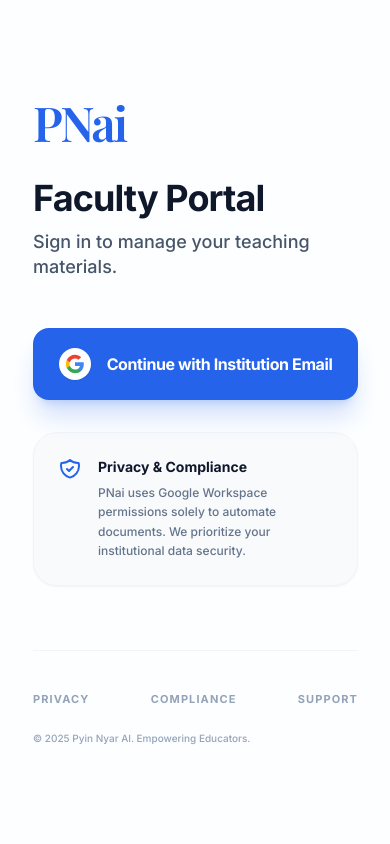
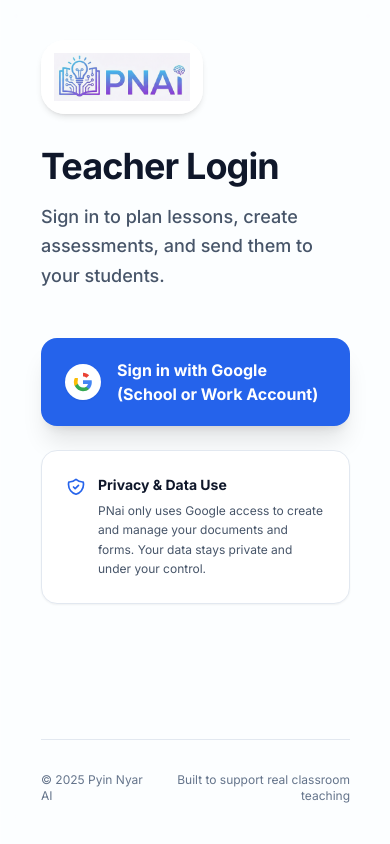
Before and after one commit to Timmythaw/ai-teacher-assistant, a Flask app: page /auth/login in a window 390 px wide. Run offline with Flask 3, Linux system fonts and the light colour scheme; some libraries are stand-ins or nearby versions; some web fonts are replaced.

Commit message:
log in page UI finalization

```diff
--- a/templates/login.html
+++ b/templates/login.html
@@ -3,9 +3,14 @@
 <head>
     <meta charset="UTF-8">
     <meta name="viewport" content="width=device-width, initial-scale=1.0">
-    <title>Login | PNai Academic Assistant</title>
+    <title>Login | PNai Teaching Assistant</title>
+
+    <!-- TailwindCSS -->
     <script src="https://cdn.tailwindcss.com"></script>
+
+    <!-- Fonts -->
     <link href="https://fonts.googleapis.com/css2?family=Inter:wght@300;400;500;600;700&family=Playfair+Display:ital,wght@0,600;1,600&display=swap" rel="stylesheet">
+
     <style>
         body { font-family: 'Inter', sans-serif; }
         .serif-title { font-family: 'Playfair Display', serif; }
@@ -35,181 +35,161 @@
         .hero-left-branding::after {
             content: '';
             position: absolute;
-            top: 0;
-            left: 0;
-            right: 0;
-            bottom: 0;
+            inset: 0;
             background-image: url("{{ url_for('static', filename='img/PNai logo.png') }}");
             background-size: cover;
-            background-position: center center;
-            background-repeat: no-repeat;
-            opacity: 0.45;
-            filter: saturate(1.1) contrast(1.05);
+            background-position: center;
+            opacity: 0.2;
             z-index: 0;
         }
 
         .hero-left-branding::before {
             content: '';
             position: absolute;
-            top: 0;
-            left: 0;
-            right: 0;
-            bottom: 0;
-            background: linear-gradient(135deg, rgba(240, 249, 255, 0.4) 0%, rgba(224, 241, 255, 0.2) 100%);
-            pointer-events: none;
+            inset: 0;
+            background: linear-gradient(135deg, rgba(240,249,255,0.4), rgba(224,241,255,0.2));
             z-index: 1;
         }
 
-        /* Responsive adjustments for different screen sizes */
-        @media (max-width: 1024px) {
-            .hero-left-branding::after {
-                opacity: 0.34;
-                background-position: center center;
-                background-size: cover;
-            }
-            .hero-left-branding::before {
-                background: linear-gradient(135deg, rgba(255, 255, 255, 0.8) 0%, rgba(255, 255, 255, 0.6) 100%);
-            }
-        }
-
-        .hero-content {
-            position: relative;
-            z-index: 2;
-        }
-
-        /* Readability: make hero text darker + add a subtle light "glow" against busy backgrounds */
-        .hero-content h1,
-        .hero-content h3 {
-            color: #0b1220; /* deep slate */
-            text-shadow:
-                0 1px 0 rgba(255, 255, 255, 0.85),
-                0 10px 28px rgba(255, 255, 255, 0.75);
-        }
-
-        .hero-content p {
-            color: #1f2937; /* gray-800 */
-            text-shadow:
-                0 1px 0 rgba(255, 255, 255, 0.75),
-                0 8px 22px rgba(255, 255, 255, 0.65);
-        }
-
-        /* Login Block Styling */
         .login-card {
             background: rgba(255, 255, 255, 0.9);
             backdrop-filter: blur(20px);
-            -webkit-backdrop-filter: blur(20px);
             border-left: 1px solid rgba(255, 255, 255, 0.3);
             box-shadow: -10px 0 30px rgba(0, 0, 0, 0.05);
         }
 
-        /* Hide scrollbar for Chrome, Safari and Opera */
-        .no-scrollbar::-webkit-scrollbar {
-            display: none;
-        }
-        /* Hide scrollbar for IE, Edge and Firefox */
-        .no-scrollbar {
-            -ms-overflow-style: none;  /* IE and Edge */
-            scrollbar-width: none;  /* Firefox */
-        }
+        .no-scrollbar::-webkit-scrollbar { display: none; }
+        .no-scrollbar { -ms-overflow-style: none; scrollbar-width: none; }
     </style>
 </head>
+
 <body class="academic-bg h-screen flex overflow-hidden no-scrollbar">
 
-    <!-- Hero Content (Left Side) -->
+<!-- LEFT: Brand & Value -->
 <div class="hidden lg:flex flex-1 flex-col justify-between p-12 xl:p-20 hero-left-branding h-full">
-        <div>
+
+    <div class="-mt-16">
         <div class="mb-10">
-                <span class="px-4 py-1.5 text-[10px] font-bold tracking-[0.2em] text-blue-700 uppercase border border-blue-200 rounded-full bg-blue-50/80 backdrop-blur-sm">
-                    Academic Assistant
+            <span class="px-4 py-1.5 text-[10px] font-bold tracking-[0.2em] text-blue-700 uppercase border border-blue-200 rounded-full bg-blue-50/80">
+                Your AI teaching companion
             </span>
         </div>
 
-            <h1 class="text-7xl xl:text-8xl font-bold mb-6 tracking-tighter serif-title">PNai</h1>
-            <p class="text-2xl xl:text-3xl mb-12 max-w-2xl leading-relaxed">
-                <span class="text-blue-600 italic font-semibold">Pyin Nyar AI</span> — Wisdom for the modern educator.
+        <div class="mb-8">
+            <div class="inline-flex bg-white/70 backdrop-blur-md p-3 rounded-3xl border border-white/50 shadow-lg overflow-hidden">
+                <img src="{{ url_for('static', filename='img/PNai title logo.png') }}" alt="PNai Logo" class="h-14 xl:h-16 w-auto object-contain mix-blend-multiply">
+            </div>
+        </div>
+
+        <p class="text-2xl xl:text-3xl mb-14 max-w-2xl leading-relaxed text-slate-800 font-medium">
+            <span class="text-blue-600 italic font-bold">Pyin Nyar AI</span>
+            — Smart support for everyday teaching.
         </p>
 
-            <div class="grid grid-cols-2 gap-12">
-                <div class="space-y-3">
-                    <div class="w-12 h-12 bg-blue-50/80 rounded-2xl flex items-center justify-center text-blue-600 border border-blue-100 shadow-sm backdrop-blur-sm">
-                        <svg class="w-6 h-6" fill="none" stroke="currentColor" viewBox="0 0 24 24"><path stroke-linecap="round" stroke-linejoin="round" stroke-width="2" d="M12 6.253v13m0-13C10.832 5.477 9.246 5 7.5 5S4.168 5.477 3 6.253v13C4.168 18.477 5.754 18 7.5 18s3.332.477 4.5 1.253m0-13C13.168 5.477 14.754 5 16.5 5c1.747 0 3.332.477 4.5 1.253v13C19.832 18.477 18.247 18 16.5 18c-1.746 0-3.332.477-4.5 1.253"></path></svg>
+        <div class="grid grid-cols-2 gap-10">
+             <!-- Feature 1 -->
+             <div class="space-y-4 bg-white/50 backdrop-blur-sm p-6 rounded-3xl border border-white/60 shadow-md hover:shadow-lg transition-shadow">
+                 <div class="w-14 h-14 bg-gradient-to-br from-blue-50 to-blue-100 rounded-2xl flex items-center justify-center text-blue-600 border border-blue-200 shadow-sm">
+                     <svg class="w-7 h-7" fill="none" stroke="currentColor" viewBox="0 0 24 24">
+                         <path stroke-linecap="round" stroke-linejoin="round" stroke-width="2" d="M9 12h6m-6 4h6m2 5H7a2 2 0 01-2-2V5a2 2 0 012-2h5.586a1 1 0 01.707.293l5.414 5.414a1 1 0 01.293.707V19a2 2 0 01-2 2z"></path>
+                     </svg>
                  </div>
-                    <h3 class="text-xl font-bold">Institutional Efficiency</h3>
-                    <p class="text-sm leading-relaxed font-medium">Automate lesson structures and rubrics into institutional formats.</p>
+                 <h3 class="text-xl font-bold text-slate-900">Lesson Planning, Simplified</h3>
+                 <p class="text-sm leading-relaxed text-slate-700 font-medium">
+                     Create lesson outlines from your materials and edit them easily in Google Docs.
+                 </p>
              </div>
 
-                <div class="space-y-3">
-                    <div class="w-12 h-12 bg-purple-50/80 rounded-2xl flex items-center justify-center text-purple-600 border border-purple-100 shadow-sm backdrop-blur-sm">
-                        <svg class="w-6 h-6" fill="none" stroke="currentColor" viewBox="0 0 24 24"><path stroke-linecap="round" stroke-linejoin="round" stroke-width="2" d="M19 11H5m14 0a2 2 0 012 2v6a2 2 0 01-2 2H5a2 2 0 01-2-2v-6a2 2 0 012-2m14 0V9a2 2 0 00-2-2M5 11V9a2 2 0 012-2m0 0V5a2 2 0 012-2h6a2 2 0 012 2v2M7 7h10"></path></svg>
+             <!-- Feature 2 -->
+             <div class="space-y-4 bg-white/50 backdrop-blur-sm p-6 rounded-3xl border border-white/60 shadow-md hover:shadow-lg transition-shadow">
+                 <div class="w-14 h-14 bg-gradient-to-br from-purple-50 to-purple-100 rounded-2xl flex items-center justify-center text-purple-600 border border-purple-200 shadow-sm">
+                     <svg class="w-7 h-7" fill="none" stroke="currentColor" viewBox="0 0 24 24">
+                         <path stroke-linecap="round" stroke-linejoin="round" stroke-width="2" d="M12 4.354a4 4 0 110 5.292M15 21H3v-1a6 6 0 0112 0v1zm0 0h6v-1a6 6 0 00-9-5.197M13 7a4 4 0 11-8 0 4 4 0 018 0z"></path>
+                     </svg>
                  </div>
-                    <h3 class="text-xl font-bold">Batch Automation</h3>
-                    <p class="text-sm leading-relaxed font-medium">Manage student cohorts through agentic AI workflows.</p>
+                 <h3 class="text-xl font-bold text-slate-900">Class & Student Management</h3>
+                 <p class="text-sm leading-relaxed text-slate-700 font-medium">
+                     Organise classes, add students, and assign assessments in just a few steps.
+                 </p>
              </div>
         </div>
     </div>
 
-        <div class="pt-8 border-t border-slate-200/50">
-            <p class="text-[10px] text-slate-500 uppercase tracking-widest font-bold mb-4">Integration Partners</p>
-            <div class="flex items-center gap-8 text-slate-500 font-bold">
-               <span class="text-xs tracking-tighter hover:text-blue-600 transition-colors cursor-default">GOOGLE DOCS</span>
-               <span class="text-xs tracking-tighter hover:text-blue-600 transition-colors cursor-default">GOOGLE FORMS</span>
-               <span class="text-xs tracking-tighter hover:text-blue-600 transition-colors cursor-default">WORKSPACE</span>
+    <div class="pt-8 border-t border-slate-300/60">
+        <p class="text-[10px] text-slate-600 uppercase tracking-widest font-bold mb-4">
+            Works Seamlessly With
+        </p>
+        <div class="flex gap-10 text-slate-700 font-semibold text-sm">
+            <span class="hover:text-blue-600 transition-colors cursor-default">Google Docs</span>
+            <span class="hover:text-blue-600 transition-colors cursor-default">Google Forms</span>
+            <span class="hover:text-blue-600 transition-colors cursor-default">Google Calendar</span>
+            <span class="hover:text-blue-600 transition-colors cursor-default">Gmail</span>
         </div>
     </div>
 </div>
 
-    <!-- Login Block (Right Side) -->
-    <div class="w-full lg:w-[400px] xl:w-[460px] h-full flex flex-col justify-center p-8 md:p-12 lg:p-14 login-card z-10 relative overflow-y-auto no-scrollbar">
+<!-- RIGHT: Login -->
+<div class="w-full lg:w-[480px] xl:w-[520px] h-full flex flex-col justify-center p-10 lg:p-12 login-card overflow-y-auto no-scrollbar">
+
     <div class="mb-12">
         <div class="lg:hidden mb-8">
-                <h1 class="text-5xl font-bold tracking-tighter serif-title text-blue-600">PNai</h1>
+            <div class="inline-flex bg-white/70 backdrop-blur-md p-3 rounded-3xl border border-white/50 overflow-hidden shadow-md">
+                <img src="{{ url_for('static', filename='img/PNai title logo.png') }}" alt="PNai Logo" class="h-12 w-auto object-contain mix-blend-multiply">
             </div>
-            <h2 class="text-4xl font-bold text-slate-900 mb-3 tracking-tight">Faculty Portal</h2>
-            <p class="text-slate-600 text-lg font-medium leading-snug">Sign in to manage your teaching materials.</p>
         </div>
 
-        <div class="space-y-8">
+        <h2 class="text-4xl font-bold text-slate-900 mb-4 tracking-tight">
+            Teacher Login
+        </h2>
+
+        <p class="text-slate-600 text-lg font-medium leading-relaxed">
+            Sign in to plan lessons, create assessments, and send them to your students.
+        </p>
+    </div>
+
+    <div class="space-y-6">
+        <!-- Google Login -->
         <a href="{{ url_for('auth.google_login') }}"
-                class="group flex items-center justify-center gap-4 w-full bg-[#2563EB] hover:bg-blue-700 text-white font-bold py-5 px-6 rounded-2xl transition-all duration-300 shadow-xl shadow-blue-600/20 transform hover:-translate-y-1 active:scale-95">
-                <div class="bg-white p-1.5 rounded-full shadow-sm">
+           class="group flex items-center justify-center gap-4 w-full bg-blue-600 hover:bg-blue-700 text-white font-bold py-5 px-6 rounded-2xl transition-all duration-300 shadow-xl hover:shadow-2xl hover:-translate-y-0.5 active:scale-[0.98]">
+
+            <div class="bg-white p-2 rounded-full shadow-sm">
                 <svg class="w-5 h-5" viewBox="0 0 24 24">
-                        <path fill="#4285F4" d="M22.56 12.25c0-.78-.07-1.53-.2-2.25H12v4.26h5.92c-.26 1.37-1.04 2.53-2.21 3.31v2.77h3.57c2.08-1.92 3.28-4.74 3.28-8.09z" />
-                        <path fill="#34A853" d="M12 23c2.97 0 5.46-.98 7.28-2.66l-3.57-2.77c-.98.66-2.23 1.06-3.71 1.06-2.86 0-5.29-1.93-6.16-4.53H2.18v2.84C3.99 20.53 7.7 23 12 23z" />
-                        <path fill="#FBBC05" d="M5.84 14.09c-.22-.66-.35-1.36-.35-2.09s.13-1.43.35-2.09V7.07H2.18C1.43 8.55 1 10.22 1 12s.43 3.45 1.18 4.93l2.85-2.22.81-.62z" />
-                        <path fill="#EA4335" d="M12 5.38c1.62 0 3.06.56 4.21 1.64l3.15-3.15C17.45 2.09 14.97 1 12 1 7.7 1 3.99 3.47 2.18 7.07l3.66 2.84c.87-2.6 3.3-4.53 6.16-4.53z" />
+                    <path fill="#4285F4" d="M22.56 12.25c0-.78-.07-1.53-.2-2.25H12v4.26h5.92c-.26 1.37-1.04 2.53-2.21 3.31v2.77h3.57c2.08-1.92 3.28-4.74 3.28-8.09z"/>
+                    <path fill="#34A853" d="M12 23c2.97 0 5.46-.98 7.28-2.66l-3.57-2.77c-.98.66-2.23 1.06-3.71 1.06-2.86 0-5.29-1.93-6.16-4.53H2.18v2.84C3.99 20.53 7.7 23 12 23z"/>
+                    <path fill="#FBBC05" d="M5.84 14.09c-.22-.66-.35-1.36-.35-2.09s.13-1.43.35-2.09V7.07H2.18C1.43 8.55 1 10.22 1 12s.43 3.45 1.18 4.93z"/>
+                    <path fill="#EA4335" d="M12 5.38c1.62 0 3.06.56 4.21 1.64l3.15-3.15C17.45 2.09 14.97 1 12 1z"/>
                 </svg>
             </div>
-                <span class="text-base tracking-tight">Continue with Institution Email</span>
+
+            <span class="text-base">Sign in with Google (School or Work Account)</span>
         </a>
 
-            <div class="bg-slate-50 p-6 rounded-[24px] border border-slate-100 shadow-sm">
-                <div class="flex gap-4">
-                    <div class="shrink-0 text-blue-600">
-                        <svg class="w-6 h-6" fill="none" stroke="currentColor" viewBox="0 0 24 24"><path stroke-linecap="round" stroke-linejoin="round" stroke-width="2" d="M9 12l2 2 4-4m5.618-4.016A11.955 11.955 0 0112 2.944a11.955 11.955 0 01-8.618 3.04A12.02 12.02 0 003 9c0 5.591 3.824 10.29 9 11.622 5.176-1.332 9-6.03 9-11.622 0-1.042-.133-2.052-.382-3.016z"></path></svg>
+        <!-- Privacy -->
+        <div class="bg-white p-6 rounded-2xl border border-slate-200 shadow-sm">
+            <div class="flex items-start gap-3">
+                <div class="shrink-0 mt-0.5">
+                    <svg class="w-5 h-5 text-blue-600" fill="none" stroke="currentColor" viewBox="0 0 24 24">
+                        <path stroke-linecap="round" stroke-linejoin="round" stroke-width="2" d="M9 12l2 2 4-4m5.618-4.016A11.955 11.955 0 0112 2.944a11.955 11.955 0 01-8.618 3.04A12.02 12.02 0 003 9c0 5.591 3.824 10.29 9 11.622 5.176-1.332 9-6.03 9-11.622 0-1.042-.133-2.052-.382-3.016z"></path>
+                    </svg>
                 </div>
                 <div>
-                        <p class="text-sm font-bold text-slate-900 mb-1.5">Privacy & Compliance</p>
-                        <p class="text-xs text-slate-500 font-medium leading-relaxed">
-                            PNai uses Google Workspace permissions solely to automate documents. We prioritize your institutional data security.
+                    <p class="text-sm font-bold text-slate-900 mb-1.5">
+                        Privacy & Data Use
+                    </p>
+                    <p class="text-xs text-slate-600 leading-relaxed">
+                        PNai only uses Google access to create and manage your documents and forms.
+                        Your data stays private and under your control.
                     </p>
                 </div>
             </div>
         </div>
     </div>
 
-        <footer class="mt-16 lg:mt-auto pt-10 border-t border-slate-100">
-            <div class="flex flex-col gap-6">
-                <div class="flex justify-between items-center text-[11px] font-bold tracking-widest text-slate-400 uppercase">
-                    <a href="#" class="hover:text-blue-600 transition-colors">Privacy</a>
-                    <a href="#" class="hover:text-blue-600 transition-colors">Compliance</a>
-                    <a href="#" class="hover:text-blue-600 transition-colors">Support</a>
+    <footer class="mt-auto pt-8 border-t border-slate-200 text-xs text-slate-500 flex justify-between items-center">
+        <span>&copy; 2025 Pyin Nyar AI</span>
+        <span class="text-right">Built to support real classroom teaching</span>
+    </footer>
+
 </div>
-                <div class="text-[10px] text-slate-400 font-medium">
-                    &copy; 2025 Pyin Nyar AI. Empowering Educators.
-                </div>
-            </div>
-        </footer>
-    </div>
-
 </body>
 </html>
```
Also changed, not shown: other parts of templates/login.html (+0 -5 lines), static/img/PNai title logo.png (added). Lines whose indentation alone changed are shown as unchanged.
